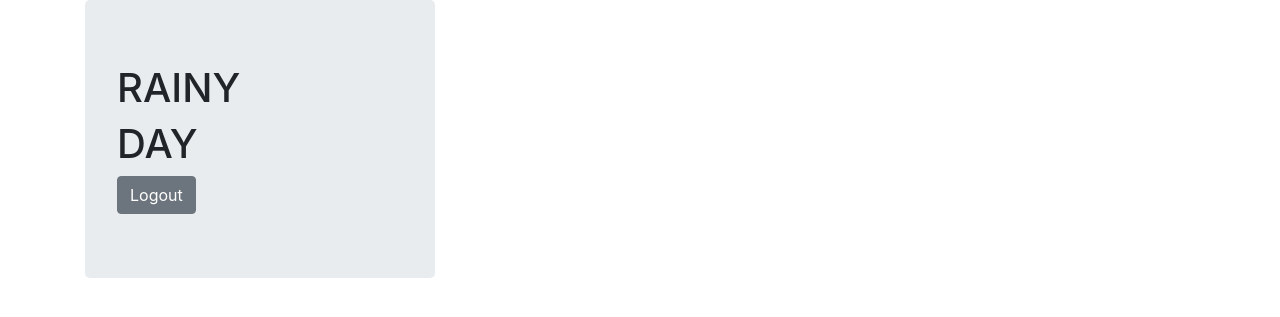
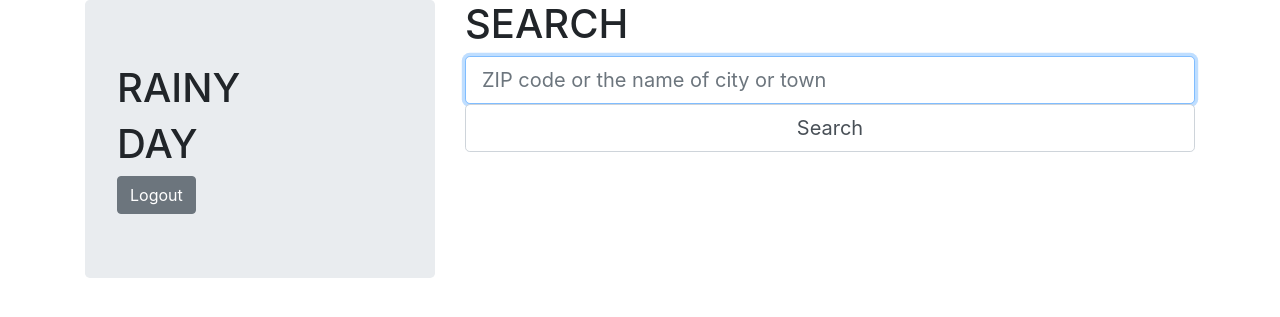
Before and after one commit to michaelzhang608/project1, a Flask app: page / in a window 1280 px wide. Shown: the top 317 px of the page. Run offline with Flask 2, Linux system fonts and the light colour scheme; the visitor is signed in with stand-in values (Sample User, id 1); some libraries are stand-ins or nearby versions.

Commit message:
lots of changes

```diff
--- a/application.py
+++ b/application.py
@@ -24,15 +24,65 @@ engine = create_engine(os.getenv("DATABASE_URL"))
 db = scoped_session(sessionmaker(bind=engine))
 
 
-@app.route("/")
-def index():
+@app.route("/", methods=["GET", "POST"])
+def search():
 
-    # Check if user is logged in
-    if session.get("user_id") is None:
+    if request.method == "POST":
+
+        # Check if user is logged in
+        if session.get("user_id") is None:
+                return redirect("/login")
+
+        # Check for correct input
+        if not request.form.get("search"):
+            return render_template("error.html", error="Please provide search query", back="/")
+
+        # Check if input query is ZIP code or city name
+        if request.form.get("search").isdigit():
+
+            # Search for zipcode LIKE input query by considering them as strings
+            rows = db.execute("SELECT zip_id, zipcode, city, state FROM zips WHERE zipcode LIKE :search LIMIT 10",
+                       {"search":"%" + request.form.get("search") + "%"}).fetchall()
+
+        # Input must be city name
+        else:
+
+            # Search for city name LIKE input query, in all caps like in databse
+            rows = db.execute("SELECT zip_id, zipcode, city, state FROM zips WHERE city LIKE :search LIMIT 10",
+                              {"search":"%" + request.form.get("search").upper() + "%"}).fetchall()
+
+        if not rows:
+            return render_template("error.html", error="Sorry, we couldn't find your city", back="/"), 404
+
+        # Show list of cities to user
+        return render_template("result.html", places=rows)
+
+    else:
+
+        # Check if user is logged in
+        if session.get("user_id") is None:
+                return redirect("/login")
+
+        return render_template("search.html")
+
+@app.route("/location/<int:zip_id>", methods=["GET", "POST"])
+def location(zip_id):
+
+    if request.method == "POST":
+        x = 1
+    else:
+        # Check if user is logged in
+        if session.get("user_id") is None:
             return redirect("/login")
 
-    return render_template("layout.html")
+        # Check if in database by searching with zip_id because quickest search column
+        location = db.execute("SELECT * FROM zips WHERE zip_id = :place",
+                              {"place": zip_id}).fetchone()
 
+        if not location:
+            return render_template("error.html", error="If you entered the URL manually please check the url and try again.", back="/"), 404
+
+        return render_template("location.html", location=location, )
 
 @app.route("/login", methods=["GET", "POST"])
 def login():
@@ -51,7 +101,7 @@ def login():
             return render_template("error.html", error="Please provide password", back="/login")
 
         # Check for user in database
-        rows = db.execute("SELECT password FROM users WHERE username = :username",
+        rows = db.execute("SELECT user_id, password FROM users WHERE username = :username",
                           {"username":request.form.get("username")}).fetchone()
 
         # Check if the is user under the username
@@ -63,11 +113,14 @@ def login():
         check_pass = check_pass.hexdigest()
 
         # Check if password matches the database
-        if check_pass != rows[0]:
+        if check_pass != rows[1]:
             return render_template("error.html", error="Sorry, wrong password", back="/login")
 
+        # Add user to current session
+        session["user_id"] = rows[0]
 
-        return "sucess"
+        # Send to main page once logged in
+        return redirect("/")
 
     else:
         return render_template("login.html")
--- a/templates/login.html
+++ b/templates/login.html
@@ -10,11 +10,7 @@
     <form action="/login" method="post">
         <div class="form-group">
             <input placeholder="Username" type="text" name="username" autocomplete="off" class="form-control">
-        </div>
-        <div class="form-group">
             <input placeholder="Password" type="password" name="password" autocomplete="off" class="form-control">
-        </div>
-        <div class="form-group">
             <button class="btn btn-primary">Login</button>
         </div>
     </form>
--- /dev/null
+++ b/templates/search.html
@@ -0,0 +1,14 @@
+{% extends "layout.html" %}
+
+{% block title %}
+    Search
+{% endblock %}
+
+
+{% block body %}
+    <h1>SEARCH</h1>
+    <form action="/" method="post">
+        <input autofocus class="form-control form-control-lg" type="text" name="search" autocomplete="off" placeholder="ZIP code or the name of city or town">
+        <button action="submit" class="form-control form-control-lg">Search</button>
+    </form>
+{% endblock %}
```
Also changed, not shown: templates/location.html (added, +13 -0 lines), templates/result.html (added, +15 -0 lines), 1 other file.
